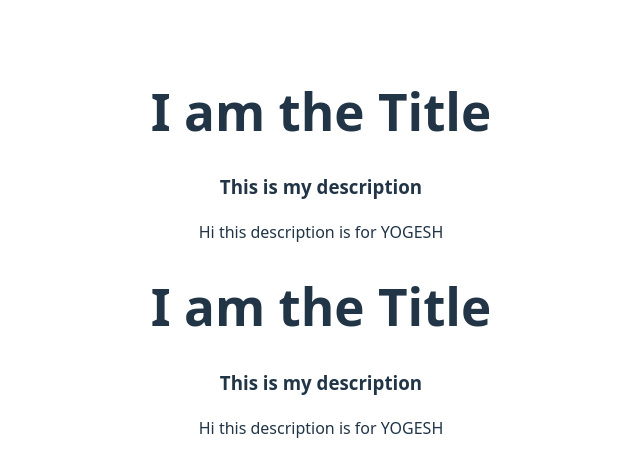
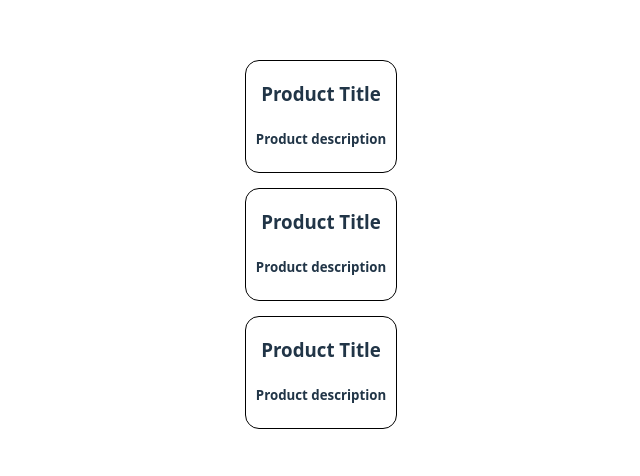
Before and after one commit to imyogeshgaikwad/React-App-Demo, a React (Vite) app: page / in a window 1280 px wide. Shown: the part 148-624 px from the top of the page, without its empty margins (319-959 px from the left). Built offline with nearby package versions, Linux system fonts and the light colour scheme.

Commit message:
Some implementations

```diff
--- a/src/App.jsx
+++ b/src/App.jsx
@@ -1,13 +1,12 @@
 import "./App.css"
 import Title from "./Title.jsx"
+import Product from "./Product.jsx";
+import ProductTab from"./ProductTab.jsx"
 
 
 function App() {
   return(
-    <div>
-    <Title/>
-    <Title/>
-    </div>
+  <ProductTab/>
   );
 }
 
--- /dev/null
+++ b/src/Product.css
@@ -0,0 +1,6 @@
+.Product{
+    border: 1px solid black;
+    border-radius: 14px;
+    margin-bottom: 15px;
+    padding: 0 10px 0 10px;
+}
--- /dev/null
+++ b/src/Product.jsx
@@ -0,0 +1,10 @@
+import"./Product.css"
+function Product(){
+    return(
+        <div className="Product">
+            <h3>Product Title</h3>
+            <h5>Product description</h5>
+        </div>
+    )
+}
+export default Product;
--- /dev/null
+++ b/src/ProductTab.jsx
@@ -0,0 +1,12 @@
+import Product from"./Product.jsx"
+
+function ProductTab(){
+    return(
+         <div>
+    <Product/>
+    <Product/>
+    <Product/>
+    </div>
+    )
+}
+export default ProductTab
```
